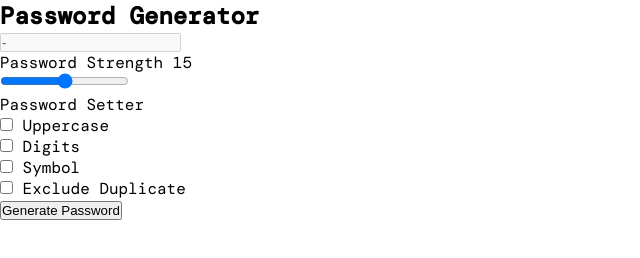
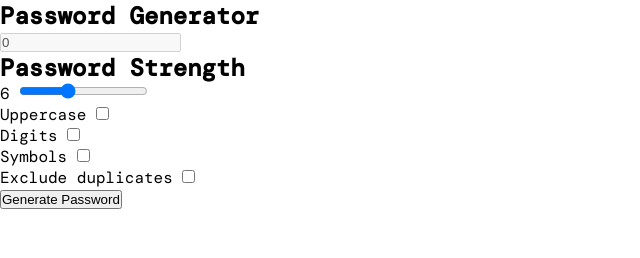
Before and after one commit to VanshKing30/Personal-Portfolio, a plain HTML site: page index.html in a window 1280 px wide. Shown: the whole page, without its empty margins (0-640 px from the left). Drawn offline with nearby package versions, Linux system fonts and the light colour scheme; a web font is replaced by a local one.

Commit message:
Changes in Structure
Made Full changes in Html file

```diff
--- a/index.html
+++ b/index.html
@@ -8,55 +8,58 @@
 </head>
 <body>
 
-    <div class="conatiner">
+    <div class="big-container">
 
-        <div class="mini1-container">
+        <div class="container">
 
             <h2>Password Generator</h2>
 
-            <div class="mini2-container">
+            <div class="password-display">
+                <input type="text" value="0" disabled>
+            </div>
 
-                <div class="input-box">
-                    <input type="text" value="-" disabled>
-                </div>
+            <div class="password-slider"></div>
 
-                <div class="password-slider">
+            <div class="password-length">
+                <h2>Password Strength</h2>
+                <span id="length-res">6</span>
 
-                </div>
+                <input type="range" value="6" id="length" min="1" max="15" step="1">
+            </div>
 
-                <div class="password-length">
-                    <div class="password-details">
-                        <label for="password-length">Password Strength</label>
-                        <span>15</span>
-                    </div>
-                    <input type="range" min="1" max="15" step="1">
-                </div>
-                <div class="password-setter">
-                    <label class="title">Password Setter</label>
-                    <ul class="options">
+            <div class="password-setter">
 
-                        <li class="option">
-                            <input type="checkbox" id="uppercase">
-                            <label for="uppercase">Uppercase</label>
-                        </li>
-                        <li class="option">
-                            <input type="checkbox" id="digits">
-                            <label for="digits">Digits</label>
-                        </li>
-                        <li class="option">
-                            <input type="checkbox" id="symbols">
-                            <label for="symbols">Symbol</label>
-                        </li>
-                        <li class="option">
-                            <input type="checkbox" id="exclude-dupli">
-                            <label for="exclude-dupli">Exclude Duplicate</label>
-                        </li>
-                    </ul>
-                </div>
-                <button class="generate-btn">Generate Password</button>
+                <ul class="options">
+
+                    <li class="option">
+                        <label for="uppercase">Uppercase</label>
+                        <input type="checkbox" id="uppercase">
+                    </li>
+
+                    <li class="option">
+                        <label for="digit">Digits</label>
+                        <input type="checkbox" id="digit">
+                    </li>
+
+                    <li class="option">
+                        <label for="symbol">Symbols</label>
+                        <input type="checkbox" id="symbol">
+                    </li>
+                    <li class="option">
+                        <label for="exclude-dupli">Exclude duplicates</label>
+                        <input type="checkbox" id="exclude-dupli">
+                    </li>
+
+
+                </ul>
 
 
             </div>
+
+            <button class="generate">Generate Password</button>
+
+
+        </div>
 
 
 
@@ -67,8 +70,13 @@
 
 
 
-        </div>
+
+
+
+
     </div>
+
+
 
 
 
--- a/main.js
+++ b/main.js
@@ -0,0 +1,7 @@
+const strength = document.getElementById('length');
+const length_display =  document.getElementById('length-res');
+
+
+strength.addEventListener('input' ,()=>{
+    length_display.innerHTML = strength.value;
+})
```
